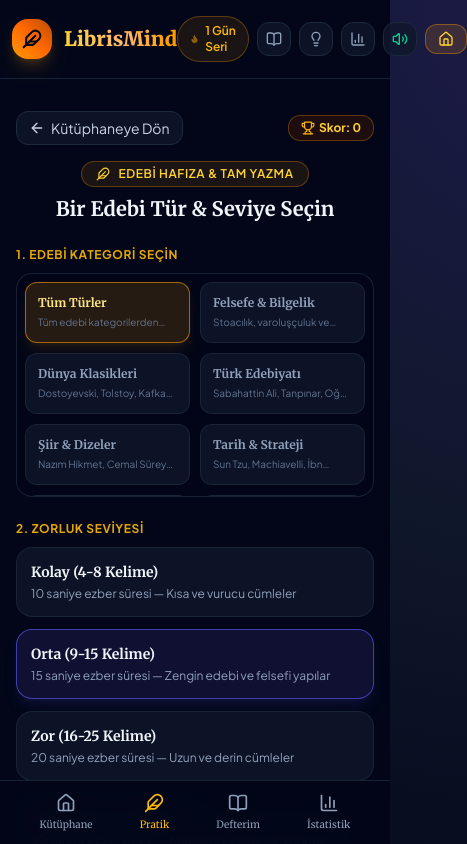
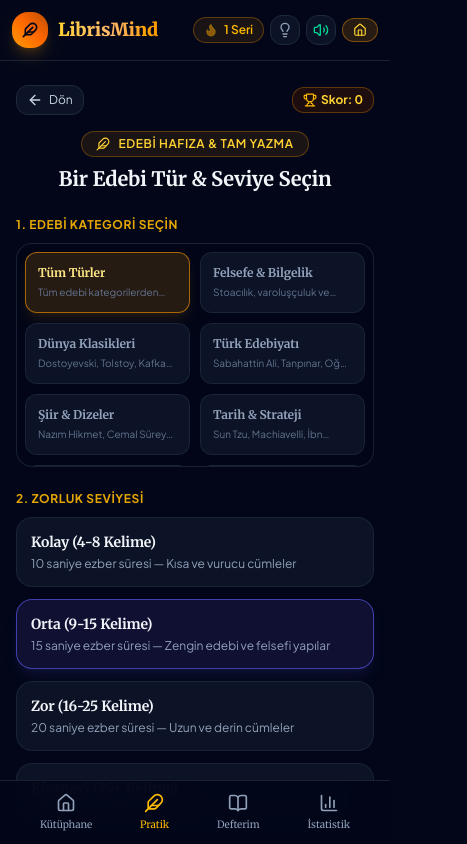
Before and after one commit to bonoboobonob/lit-mindpulse, a React (Vite) app: page / in a window 390 px wide. Both pictures are taken after a click on the button "Ezber Antrenmanına Başla". Shown: the top 844 px of the page, 467 px wide, since content can reach past the window. Built offline with nearby package versions, Linux system fonts and the light colour scheme.

Commit message:
fix(ui): polish mobile header, streak badge, typography and responsive layout

```diff
--- a/capacitor.config.json
+++ b/capacitor.config.json
@@ -1,5 +1,23 @@
 {
   "appId": "com.mindpulse.memoryapp",
-  "appName": "MindPulse",
-  "webDir": "dist"
+  "appName": "LibrisMind",
+  "webDir": "dist",
+  "backgroundColor": "#020617",
+  "server": {
+    "androidScheme": "https"
+  },
+  "android": {
+    "backgroundColor": "#020617",
+    "allowMixedContent": true
+  },
+  "plugins": {
+    "SplashScreen": {
+      "launchAutoHide": true,
+      "backgroundColor": "#020617",
+      "androidSplashResourceName": "splash",
+      "showSpinner": false,
+      "splashFullScreen": true,
+      "splashImmersive": true
+    }
+  }
 }
--- a/package.json
+++ b/package.json
@@ -4,8 +4,8 @@
   "version": "0.0.0",
   "type": "module",
   "scripts": {
-    "dev": "vite --host --port 5173",
-    "start": "vite --host --port 5173",
+    "dev": "vite --host --port 5180",
+    "start": "vite --host --port 5180",
     "build": "vite build",
     "lint": "oxlint",
     "preview": "vite preview"
--- a/src/App.jsx
+++ b/src/App.jsx
@@ -54,7 +54,7 @@ export default function App() {
   };
 
   return (
-    <div className="min-h-screen bg-slate-950 text-slate-100 flex flex-col justify-between selection:bg-amber-500 selection:text-slate-950 pb-16 sm:pb-0 font-sans">
+    <div className="min-h-screen bg-slate-950 text-slate-100 flex flex-col justify-between selection:bg-amber-500 selection:text-slate-950 pb-16 sm:pb-0 font-sans overflow-x-hidden">
       <div>
         {/* Literary Header */}
         <Header
--- a/src/components/HomeMenu.jsx
+++ b/src/components/HomeMenu.jsx
@@ -230,7 +230,7 @@ export default function HomeMenu({
       <div>
         <h3 className="text-lg font-serif font-bold text-slate-200 mb-4 flex items-center gap-2">
           <BookOpen className="w-5 h-5 text-amber-400" />
-          <span>Kütüphane Kategorileri (100+ Eser)</span>
+          <span>Edebi Türler & Kategoriler (250+ Eser)</span>
         </h3>
 
         <div className="grid grid-cols-2 sm:grid-cols-4 gap-3">
--- a/src/components/common/Header.jsx
+++ b/src/components/common/Header.jsx
@@ -13,36 +13,36 @@ export default function Header({
   onToggleSound
 }) {
   return (
-    <header className="w-full max-w-5xl mx-auto px-3 sm:px-4 py-4 flex items-center justify-between border-b border-slate-800/80 mb-6">
+    <header className="w-full max-w-5xl mx-auto px-3 sm:px-4 py-3 sm:py-4 flex items-center justify-between border-b border-slate-800/80 mb-4 sm:mb-6">
       {/* Brand / Logo */}
       <div
         onClick={onNavigateHome}
-        className="flex items-center gap-3 cursor-pointer group"
+        className="flex items-center gap-2.5 sm:gap-3 cursor-pointer group shrink-0"
       >
-        <div className="w-10 h-10 rounded-2xl bg-gradient-to-tr from-amber-500 via-orange-500 to-amber-700 flex items-center justify-center shadow-lg shadow-amber-500/20 group-hover:scale-105 transition-transform duration-300">
-          <Feather className="w-5 h-5 text-slate-950 stroke-[2.5]" />
+        <div className="w-9 h-9 sm:w-10 sm:h-10 rounded-2xl bg-gradient-to-tr from-amber-500 via-orange-500 to-amber-700 flex items-center justify-center shadow-lg shadow-amber-500/20 group-hover:scale-105 transition-transform duration-300 shrink-0">
+          <Feather className="w-4 h-4 sm:w-5 sm:h-5 text-slate-950 stroke-[2.5]" />
         </div>
         <div>
-          <h1 className="text-xl sm:text-2xl font-serif font-extrabold bg-clip-text text-transparent bg-gradient-to-r from-amber-300 via-orange-300 to-amber-500">
+          <h1 className="text-lg sm:text-2xl font-serif font-extrabold bg-clip-text text-transparent bg-gradient-to-r from-amber-300 via-orange-300 to-amber-500 leading-tight">
             LibrisMind
           </h1>
-          <p className="text-[11px] text-slate-400 hidden sm:block font-serif italic">Edebi Hafıza & Kitap Ezberi</p>
+          <p className="text-[10px] sm:text-[11px] text-slate-400 hidden sm:block font-serif italic">Edebi Hafıza & Kitap Ezberi</p>
         </div>
       </div>
 
       {/* Action Buttons */}
-      <div className="flex items-center gap-2 sm:gap-2.5">
-        {/* Streak */}
-        <div className="flex items-center gap-1.5 px-3 py-1.5 rounded-full bg-amber-500/10 border border-amber-500/30 text-amber-400 text-xs sm:text-sm font-semibold shadow-inner">
-          <Flame className="w-4 h-4 fill-amber-500 animate-pulse" />
-          <span>{streak} Gün Seri</span>
+      <div className="flex items-center gap-1.5 sm:gap-2.5 shrink-0">
+        {/* Streak Badge */}
+        <div className="flex items-center gap-1.5 px-2.5 sm:px-3 py-1 sm:py-1.5 rounded-full bg-amber-500/10 border border-amber-500/30 text-amber-400 text-xs sm:text-sm font-semibold shadow-inner shrink-0 whitespace-nowrap">
+          <Flame className="w-3.5 h-3.5 sm:w-4 sm:h-4 fill-amber-500 animate-pulse shrink-0" />
+          <span>{streak} <span className="hidden sm:inline">Günlük </span>Seri</span>
         </div>
 
-        {/* Notebook / My Library Button */}
+        {/* Notebook / My Library Button (Hidden on mobile header, available in BottomNav) */}
         <button
           onClick={onOpenLibrary}
           title="Kişisel Hafıza Defterim"
-          className={`p-2 rounded-xl border transition ${
+          className={`hidden sm:flex p-2 rounded-xl border transition cursor-pointer ${
             currentScreen === 'library'
               ? 'bg-amber-500/20 border-amber-500/50 text-amber-300'
               : 'bg-slate-900/80 hover:bg-slate-800 border-slate-800 text-slate-400 hover:text-amber-300'
@@ -55,16 +55,16 @@ export default function Header({
         <button
           onClick={onOpenTips}
           title="Hafıza Sarayı & Ezber Teknikleri"
-          className="p-2 rounded-xl bg-slate-900/80 hover:bg-slate-800 border border-slate-800 text-slate-400 hover:text-amber-300 transition"
+          className="p-1.5 sm:p-2 rounded-xl bg-slate-900/80 hover:bg-slate-800 border border-slate-800 text-slate-400 hover:text-amber-300 transition cursor-pointer"
         >
           <Lightbulb className="w-4 h-4 sm:w-5 sm:h-5" />
         </button>
 
-        {/* Stats Button */}
+        {/* Stats Button (Hidden on mobile header, available in BottomNav) */}
         <button
           onClick={onOpenStats}
           title="İstatistikler ve Başarılar"
-          className="p-2 rounded-xl bg-slate-900/80 hover:bg-slate-800 border border-slate-800 text-slate-400 hover:text-indigo-400 transition"
+          className="hidden sm:flex p-2 rounded-xl bg-slate-900/80 hover:bg-slate-800 border border-slate-800 text-slate-400 hover:text-indigo-400 transition cursor-pointer"
         >
           <BarChart3 className="w-4 h-4 sm:w-5 sm:h-5" />
         </button>
@@ -73,7 +73,7 @@ export default function Header({
         <button
           onClick={onToggleSound}
           title={isMuted ? "Sesi Aç" : "Sesi Kapat"}
-          className="p-2 rounded-xl bg-slate-900/80 hover:bg-slate-800 border border-slate-800 text-slate-400 hover:text-purple-400 transition"
+          className="p-1.5 sm:p-2 rounded-xl bg-slate-900/80 hover:bg-slate-800 border border-slate-800 text-slate-400 hover:text-purple-400 transition cursor-pointer"
         >
           {isMuted ? <VolumeX className="w-4 h-4 sm:w-5 sm:h-5 text-rose-400" /> : <Volume2 className="w-4 h-4 sm:w-5 sm:h-5 text-emerald-400" />}
         </button>
@@ -82,9 +82,9 @@ export default function Header({
         {currentScreen !== 'home' && (
           <button
             onClick={onNavigateHome}
-            className="flex items-center gap-1.5 px-3 py-1.5 rounded-xl bg-amber-500/15 hover:bg-amber-500/25 border border-amber-500/40 text-amber-300 text-xs sm:text-sm font-semibold transition cursor-pointer"
+            className="flex items-center gap-1 px-2.5 sm:px-3 py-1 sm:py-1.5 rounded-xl bg-amber-500/15 hover:bg-amber-500/25 border border-amber-500/40 text-amber-300 text-xs sm:text-sm font-semibold transition cursor-pointer shrink-0"
           >
-            <Home className="w-4 h-4" />
+            <Home className="w-3.5 h-3.5 sm:w-4 sm:h-4" />
             <span className="hidden sm:inline">Kütüphane</span>
           </button>
         )}
--- a/src/components/games/ClozeRecallGame.jsx
+++ b/src/components/games/ClozeRecallGame.jsx
@@ -215,25 +215,25 @@ export default function ClozeRecallGame({ onGameOver, onBack, highScore = 0 }) {
   return (
     <div className="w-full max-w-3xl mx-auto px-2 sm:px-4 py-2 flex flex-col items-center">
       {/* Top Navigation */}
-      <div className="w-full flex items-center justify-between mb-4">
+      <div className="w-full flex items-center justify-between mb-4 gap-2">
         <button
           onClick={onBack}
-          className="flex items-center gap-1.5 px-3 py-1.5 rounded-xl bg-slate-900/80 hover:bg-slate-800 border border-slate-800 text-slate-300 text-sm transition cursor-pointer"
+          className="flex items-center gap-1.5 px-2.5 sm:px-3 py-1.5 rounded-xl bg-slate-900/80 hover:bg-slate-800 border border-slate-800 text-slate-300 text-xs sm:text-sm transition cursor-pointer shrink-0"
         >
           <ArrowLeft className="w-4 h-4" />
-          <span>Kütüphaneye Dön</span>
+          <span><span className="hidden sm:inline">Kütüphaneye </span>Dön</span>
         </button>
 
-        <div className="flex items-center gap-2 sm:gap-3">
+        <div className="flex items-center gap-1.5 sm:gap-3 shrink-0">
           {phase === 'study' && (
-            <div className="flex items-center gap-1.5 px-3 py-1 bg-amber-500/10 border border-amber-500/30 rounded-xl text-amber-300 font-bold text-xs sm:text-sm">
-              <Timer className="w-4 h-4 animate-spin text-amber-400" />
+            <div className="flex items-center gap-1 sm:gap-1.5 px-2.5 sm:px-3 py-1 bg-amber-500/10 border border-amber-500/30 rounded-xl text-amber-300 font-bold text-xs sm:text-sm whitespace-nowrap shrink-0">
+              <Timer className="w-3.5 h-3.5 sm:w-4 sm:h-4 animate-spin text-amber-400 shrink-0" />
               <span>{timeLeft}s Ezber</span>
             </div>
           )}
 
-          <div className="flex items-center gap-1 px-3 py-1 bg-amber-950/40 border border-amber-500/30 rounded-xl text-amber-300 font-bold text-xs sm:text-sm">
-            <Trophy className="w-3.5 h-3.5 text-amber-400" />
+          <div className="flex items-center gap-1 px-2.5 sm:px-3 py-1 bg-amber-950/40 border border-amber-500/30 rounded-xl text-amber-300 font-bold text-xs sm:text-sm whitespace-nowrap shrink-0">
+            <Trophy className="w-3.5 h-3.5 text-amber-400 shrink-0" />
             <span>Skor: {score}</span>
           </div>
         </div>
@@ -329,7 +329,7 @@ export default function ClozeRecallGame({ onGameOver, onBack, highScore = 0 }) {
               </div>
             </div>
 
-            <p className="text-lg sm:text-2xl font-serif font-medium text-slate-100 leading-relaxed text-center italic my-6 px-2">
+            <p className="text-base sm:text-xl font-serif font-medium text-slate-100 leading-relaxed text-center italic my-6 px-1 quote-text">
               {clozeTokens.map((t, idx) => {
                 if (t.isBlank) {
                   return (
@@ -371,14 +371,14 @@ export default function ClozeRecallGame({ onGameOver, onBack, highScore = 0 }) {
               <span className="text-slate-400 font-semibold">{clozeTokens.filter(t => t.isBlank).length} Boşluk</span>
             </div>
 
-            <div className="text-lg sm:text-2xl font-serif font-medium text-slate-200 leading-loose text-center my-4 flex flex-wrap items-center justify-center gap-x-2 gap-y-3">
+            <div className="text-base sm:text-xl font-serif font-medium text-slate-200 leading-loose text-center my-4 flex flex-wrap items-center justify-center gap-x-1.5 gap-y-2.5 quote-text">
               {clozeTokens.map((t, idx) => {
                 if (!t.isBlank) {
                   return <span key={idx} className="mx-0.5">{t.fullWord}</span>;
                 }
                 const bIdx = t.blankIndex;
                 return (
-                  <span key={idx} className="inline-flex items-center mx-1">
+                  <span key={idx} className="inline-flex items-center mx-0.5">
                     {t.prefix}
                     <input
                       ref={el => inputRefs.current[bIdx] = el}
@@ -387,7 +387,7 @@ export default function ClozeRecallGame({ onGameOver, onBack, highScore = 0 }) {
                       onChange={(e) => handleInputChange(bIdx, e.target.value)}
                       onKeyDown={(e) => handleKeyDown(e, bIdx)}
                       placeholder={`(${bIdx + 1})`}
-                      className="w-28 sm:w-36 px-2.5 py-1 text-center font-serif text-base sm:text-lg bg-slate-950 border-2 border-purple-400 rounded-xl text-amber-300 placeholder-slate-600 focus:outline-none focus:border-amber-400 shadow-inner"
+                      className="w-24 sm:w-32 px-2 py-1 text-center font-serif text-sm sm:text-base bg-slate-950 border-2 border-purple-400 rounded-xl text-amber-300 placeholder-slate-600 focus:outline-none focus:border-amber-400 shadow-inner"
                     />
                     {t.suffix}
                   </span>
--- a/src/components/games/FullTypingGame.jsx
+++ b/src/components/games/FullTypingGame.jsx
@@ -245,32 +245,32 @@ export default function FullTypingGame({
   return (
     <div className="w-full max-w-3xl mx-auto px-2 sm:px-4 py-2 flex flex-col items-center">
       {/* Top Navigation Bar */}
-      <div className="w-full flex items-center justify-between mb-4">
+      <div className="w-full flex items-center justify-between mb-4 gap-2">
         <button
           onClick={onBack}
-          className="flex items-center gap-1.5 px-3 py-1.5 rounded-xl bg-slate-900/80 hover:bg-slate-800 border border-slate-800 text-slate-300 text-sm transition cursor-pointer"
+          className="flex items-center gap-1.5 px-2.5 sm:px-3 py-1.5 rounded-xl bg-slate-900/80 hover:bg-slate-800 border border-slate-800 text-slate-300 text-xs sm:text-sm transition cursor-pointer shrink-0"
         >
           <ArrowLeft className="w-4 h-4" />
-          <span>Kütüphaneye Dön</span>
+          <span><span className="hidden sm:inline">Kütüphaneye </span>Dön</span>
         </button>
 
-        <div className="flex items-center gap-2 sm:gap-3">
+        <div className="flex items-center gap-1.5 sm:gap-3 shrink-0">
           {phase === 'study' && (
-            <div className="flex items-center gap-1.5 px-3 py-1 bg-amber-500/10 border border-amber-500/30 rounded-xl text-amber-300 font-bold text-xs sm:text-sm">
-              <Timer className="w-4 h-4 animate-spin text-amber-400" />
+            <div className="flex items-center gap-1 sm:gap-1.5 px-2.5 sm:px-3 py-1 bg-amber-500/10 border border-amber-500/30 rounded-xl text-amber-300 font-bold text-xs sm:text-sm whitespace-nowrap shrink-0">
+              <Timer className="w-3.5 h-3.5 sm:w-4 sm:h-4 animate-spin text-amber-400 shrink-0" />
               <span>{timeLeft}s Ezber</span>
             </div>
           )}
 
           {phase === 'typing' && (
-            <div className="flex items-center gap-1.5 px-3 py-1 bg-indigo-500/15 border border-indigo-500/30 rounded-xl text-indigo-300 font-bold text-xs sm:text-sm">
-              <Keyboard className="w-4 h-4 text-indigo-400" />
+            <div className="flex items-center gap-1 sm:gap-1.5 px-2.5 sm:px-3 py-1 bg-indigo-500/15 border border-indigo-500/30 rounded-xl text-indigo-300 font-bold text-xs sm:text-sm whitespace-nowrap shrink-0">
+              <Keyboard className="w-3.5 h-3.5 sm:w-4 sm:h-4 text-indigo-400 shrink-0" />
               <span>Yazma Modu</span>
             </div>
           )}
 
-          <div className="flex items-center gap-1 px-3 py-1 bg-amber-950/40 border border-amber-500/30 rounded-xl text-amber-300 font-bold text-xs sm:text-sm">
-            <Trophy className="w-3.5 h-3.5 text-amber-400" />
+          <div className="flex items-center gap-1 px-2.5 sm:px-3 py-1 bg-amber-950/40 border border-amber-500/30 rounded-xl text-amber-300 font-bold text-xs sm:text-sm whitespace-nowrap shrink-0">
+            <Trophy className="w-3.5 h-3.5 text-amber-400 shrink-0" />
             <span>Skor: {score}</span>
           </div>
         </div>
@@ -372,7 +372,7 @@ export default function FullTypingGame({
               </span>
             </div>
 
-            <p className="text-lg sm:text-2xl font-serif font-medium text-slate-100 leading-relaxed text-center italic my-6 px-2">
+            <p className="text-base sm:text-xl font-serif font-medium text-slate-100 leading-relaxed text-center italic my-6 px-1 quote-text">
               "{currentQuote.quote}"
             </p>
 
@@ -508,7 +508,7 @@ export default function FullTypingGame({
               </div>
             </div>
 
-            <div className="flex flex-wrap gap-2 text-base sm:text-lg font-serif leading-relaxed mb-6">
+            <div className="flex flex-wrap gap-1.5 sm:gap-2 text-sm sm:text-base font-serif leading-relaxed mb-6 max-h-48 sm:max-h-64 overflow-y-auto">
               {diffAnalysis.map((item, idx) => {
                 if (item.status === 'correct') {
                   return (
@@ -542,7 +542,7 @@ export default function FullTypingGame({
             <div className="space-y-3 pt-4 border-t border-slate-800 text-xs">
               <div>
                 <span className="text-slate-400 font-semibold block mb-0.5">Orijinal Eser: <strong className="text-amber-300">{currentQuote.book}</strong> ({currentQuote.author})</span>
-                <p className="text-slate-200 italic font-serif text-sm">
+                <p className="text-slate-200 italic font-serif text-sm quote-text">
                   "{currentQuote.quote}"
                 </p>
               </div>
--- a/src/components/games/WordScrambleGame.jsx
+++ b/src/components/games/WordScrambleGame.jsx
@@ -161,26 +161,26 @@ export default function WordScrambleGame({ onGameOver, onBack, highScore = 0 })
 
   return (
     <div className="w-full max-w-3xl mx-auto px-2 sm:px-4 py-2 flex flex-col items-center">
-      {/* Top Bar */}
-      <div className="w-full flex items-center justify-between mb-4">
+      {/* Top Navigation */}
+      <div className="w-full flex items-center justify-between mb-4 gap-2">
         <button
           onClick={onBack}
-          className="flex items-center gap-1.5 px-3 py-1.5 rounded-xl bg-slate-900/80 hover:bg-slate-800 border border-slate-800 text-slate-300 text-sm transition cursor-pointer"
+          className="flex items-center gap-1.5 px-2.5 sm:px-3 py-1.5 rounded-xl bg-slate-900/80 hover:bg-slate-800 border border-slate-800 text-slate-300 text-xs sm:text-sm transition cursor-pointer shrink-0"
         >
           <ArrowLeft className="w-4 h-4" />
-          <span>Kütüphaneye Dön</span>
+          <span><span className="hidden sm:inline">Kütüphaneye </span>Dön</span>
         </button>
 
-        <div className="flex items-center gap-2 sm:gap-3">
+        <div className="flex items-center gap-1.5 sm:gap-3 shrink-0">
           {phase === 'study' && (
-            <div className="flex items-center gap-1.5 px-3 py-1 bg-amber-500/10 border border-amber-500/30 rounded-xl text-amber-300 font-bold text-xs sm:text-sm">
-              <Timer className="w-4 h-4 animate-spin text-amber-400" />
+            <div className="flex items-center gap-1 sm:gap-1.5 px-2.5 sm:px-3 py-1 bg-amber-500/10 border border-amber-500/30 rounded-xl text-amber-300 font-bold text-xs sm:text-sm whitespace-nowrap shrink-0">
+              <Timer className="w-3.5 h-3.5 sm:w-4 sm:h-4 animate-spin text-amber-400 shrink-0" />
               <span>{timeLeft}s Ezber</span>
             </div>
           )}
 
-          <div className="flex items-center gap-1 px-3 py-1 bg-amber-950/40 border border-amber-500/30 rounded-xl text-amber-300 font-bold text-xs sm:text-sm">
-            <Trophy className="w-3.5 h-3.5 text-amber-400" />
+          <div className="flex items-center gap-1 px-2.5 sm:px-3 py-1 bg-amber-950/40 border border-amber-500/30 rounded-xl text-amber-300 font-bold text-xs sm:text-sm whitespace-nowrap shrink-0">
+            <Trophy className="w-3.5 h-3.5 text-amber-400 shrink-0" />
             <span>Skor: {score}</span>
           </div>
         </div>
@@ -276,7 +276,7 @@ export default function WordScrambleGame({ onGameOver, onBack, highScore = 0 })
               </div>
             </div>
 
-            <p className="text-lg sm:text-2xl font-serif font-medium text-slate-100 leading-relaxed text-center italic my-6 px-2">
+            <p className="text-base sm:text-xl font-serif font-medium text-slate-100 leading-relaxed text-center italic my-6 px-1 quote-text">
               "{currentQuote.quote}"
             </p>
 
@@ -309,7 +309,7 @@ export default function WordScrambleGame({ onGameOver, onBack, highScore = 0 })
           </div>
 
           {/* User's assembled sequence box */}
-          <div className="w-full min-h-[120px] p-4 rounded-3xl bg-slate-900/95 border-2 border-slate-700/80 shadow-2xl mb-6 flex flex-wrap gap-2 items-center justify-center">
+          <div className="w-full min-h-[100px] max-h-40 sm:max-h-48 overflow-y-auto p-3 sm:p-4 rounded-3xl bg-slate-900/95 border-2 border-slate-700/80 shadow-2xl mb-4 sm:mb-6 flex flex-wrap gap-1.5 sm:gap-2 items-center justify-center">
             {userSequence.length === 0 ? (
               <span className="text-xs text-slate-500 italic font-serif">Aşağıdaki kelimelere sırasıyla dokunarak cümleyi oluşturun...</span>
             ) : (
@@ -317,24 +317,24 @@ export default function WordScrambleGame({ onGameOver, onBack, highScore = 0 })
                 <button
                   key={idx}
                   onClick={() => handleRemoveWord(item)}
-                  className="px-3.5 py-2 rounded-xl bg-emerald-600/30 border border-emerald-400/60 text-emerald-200 font-serif text-base font-semibold flex items-center gap-1.5 shadow hover:bg-rose-900/40 hover:border-rose-400 hover:text-rose-200 transition cursor-pointer"
+                  className="px-2.5 py-1.5 sm:px-3.5 sm:py-2 rounded-xl bg-emerald-600/30 border border-emerald-400/60 text-emerald-200 font-serif text-sm sm:text-base font-semibold flex items-center gap-1 shadow hover:bg-rose-900/40 hover:border-rose-400 hover:text-rose-200 transition cursor-pointer"
                   title="Geri almak için tıkla"
                 >
                   <span>{item.word}</span>
-                  <X className="w-3.5 h-3.5 opacity-60" />
+                  <X className="w-3 h-3 sm:w-3.5 sm:h-3.5 opacity-60" />
                 </button>
               ))
             )}
           </div>
 
           {/* Scrambled Pool of Chips */}
-          <div className="w-full flex flex-wrap gap-2.5 justify-center mb-8">
+          <div className="w-full flex flex-wrap gap-2 sm:gap-2.5 justify-center mb-6 sm:mb-8">
             {scrambledPool.map((item) => (
               <button
                 key={item.id}
                 disabled={item.isUsed}
                 onClick={() => handlePickWord(item)}
-                className={`px-4 py-2.5 rounded-2xl font-serif text-base font-semibold transition ${
+                className={`px-3 py-2 sm:px-4 sm:py-2.5 rounded-2xl font-serif text-sm sm:text-base font-semibold transition ${
                   item.isUsed
                     ? 'bg-slate-900 text-slate-700 border border-slate-900 cursor-not-allowed opacity-30'
                     : 'bg-slate-800 hover:bg-slate-700 text-white border border-slate-700 hover:border-emerald-400 shadow-md hover:scale-105 cursor-pointer'
@@ -377,7 +377,7 @@ export default function WordScrambleGame({ onGameOver, onBack, highScore = 0 })
 
           <div className="w-full p-6 rounded-3xl bg-slate-900 border border-slate-800 shadow-xl mb-6">
             <span className="text-xs text-slate-400 block mb-1">Orijinal Cümle:</span>
-            <p className="text-base sm:text-lg font-serif text-slate-100 italic">
+            <p className="text-base sm:text-lg font-serif text-slate-100 italic quote-text">
               "{currentQuote.quote}"
             </p>
           </div>
--- a/src/index.css
+++ b/src/index.css
@@ -6,14 +6,46 @@
 }
 
 @layer base {
+  html {
+    overflow-x: hidden;
+  }
+
   body {
     @apply bg-slate-950 text-slate-100 min-h-screen font-sans antialiased select-none;
     background: radial-gradient(circle at 50% 0%, #1e1b4b 0%, #0f172a 50%, #020617 100%);
+    overflow-wrap: break-word;
+    word-break: break-word;
+    -webkit-text-size-adjust: 100%;
+    /* Android safe area padding */
+    padding-top: env(safe-area-inset-top, 0px);
+    padding-bottom: env(safe-area-inset-bottom, 0px);
+    padding-left: env(safe-area-inset-left, 0px);
+    padding-right: env(safe-area-inset-right, 0px);
   }
 
   .font-serif {
     font-family: "Merriweather", Georgia, serif;
   }
+
+  /* Prevent horizontal overflow globally */
+  * {
+    max-width: 100%;
+    box-sizing: border-box;
+  }
+
+  /* Exclude specific elements that need unconstrained width */
+  img, video, canvas, svg, input, textarea, select, button {
+    max-width: revert;
+  }
+}
+
+/* Literary quote text — responsive and overflow-safe */
+.quote-text {
+  overflow-wrap: break-word;
+  word-break: break-word;
+  hyphens: auto;
+  -webkit-hyphens: auto;
+  max-width: 100%;
 }
 
 /* Custom 3D Card Flip styles */
@@ -61,3 +93,24 @@
   backdrop-filter: blur(8px);
   border: 1px solid rgba(255, 255, 255, 0.1);
 }
+
+/* Android Capacitor-specific adjustments */
+@media (max-width: 480px) {
+  .font-serif {
+    letter-spacing: -0.01em;
+  }
+}
+
+/* Scrollbar styling for category grids */
+.overflow-y-auto::-webkit-scrollbar {
+  width: 4px;
+}
+
+.overflow-y-auto::-webkit-scrollbar-track {
+  background: transparent;
+}
+
+.overflow-y-auto::-webkit-scrollbar-thumb {
+  background: rgba(148, 163, 184, 0.2);
+  border-radius: 4px;
+}
```
Also changed, not shown: 4 other files (tests, documents, lock files or other folders).
